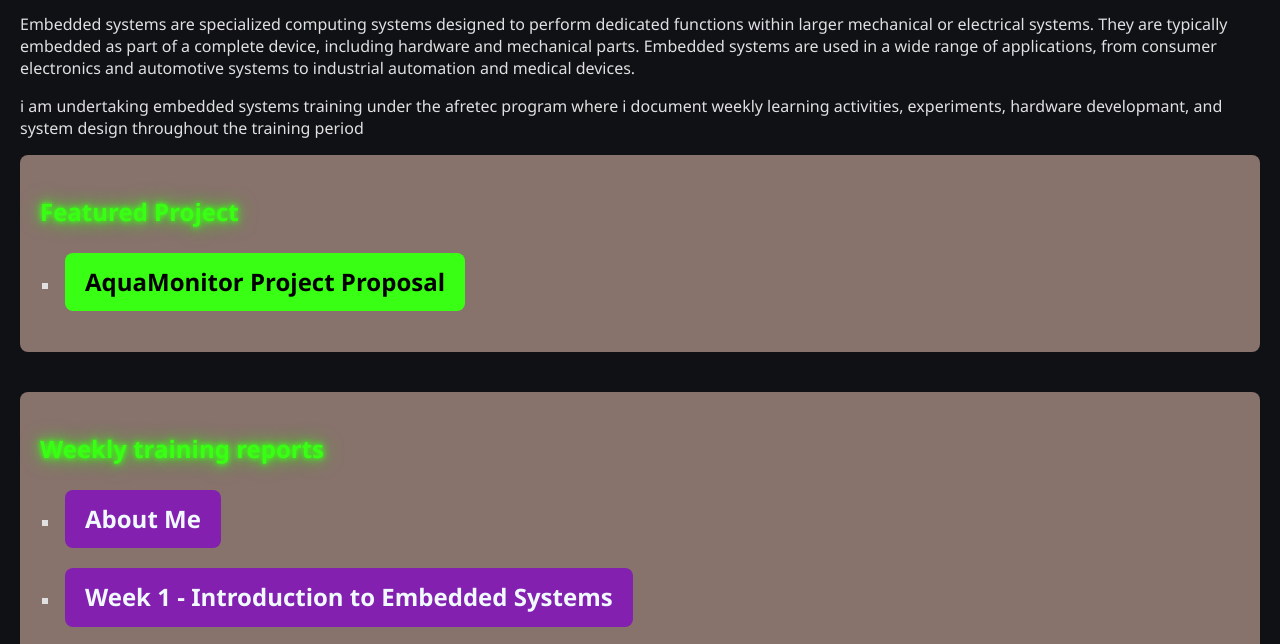
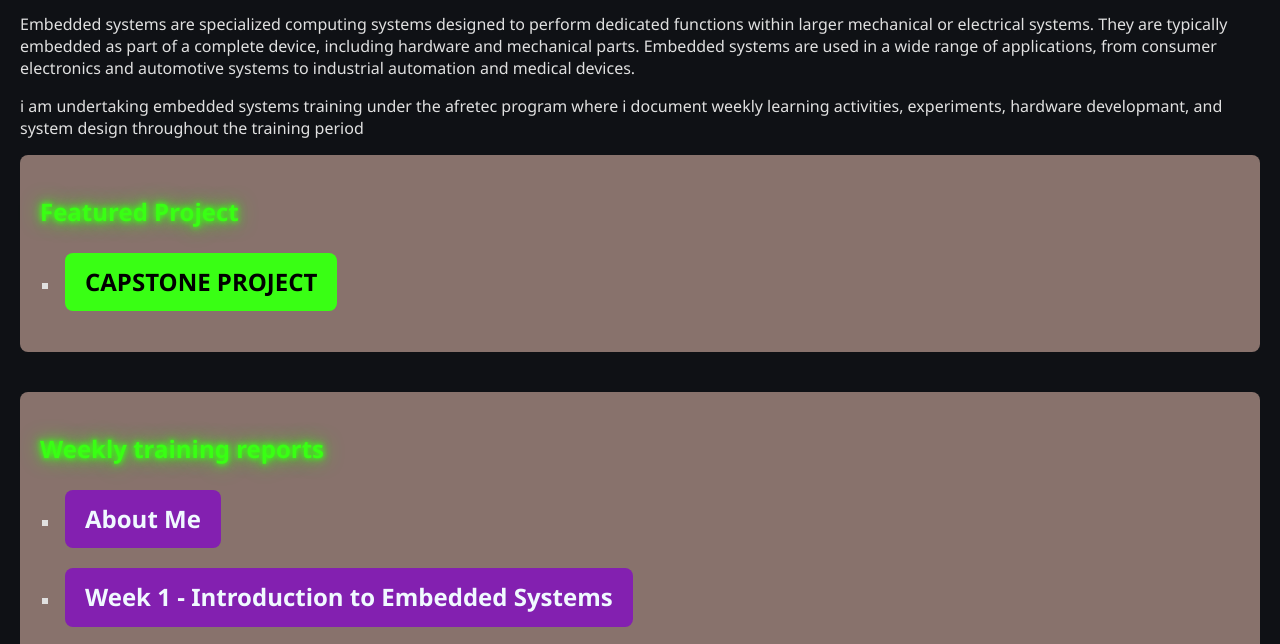
Before and after one commit to seleste3580-dev/embedded-systems-training, a plain HTML site: page index.html in a window 1280 px wide. Shown: the part 131-775 px from the top of the page. Drawn offline with Linux system fonts and the light colour scheme.

Commit message:
latest update

```diff
--- a/index.html
+++ b/index.html
@@ -23,7 +23,7 @@
     <section>
         <h2>Featured Project</h2>
         <ul>
-            <li><a href="project.html" style="background-color: #39ff14; color: #000;">AquaMonitor Project Proposal</a>
+            <li><a href="project.html" style="background-color: #39ff14; color: #000;">CAPSTONE PROJECT </a>
             </li>
         </ul>
     </section>
```
